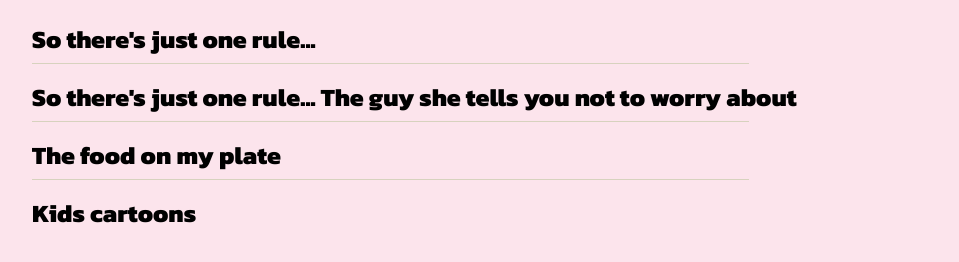
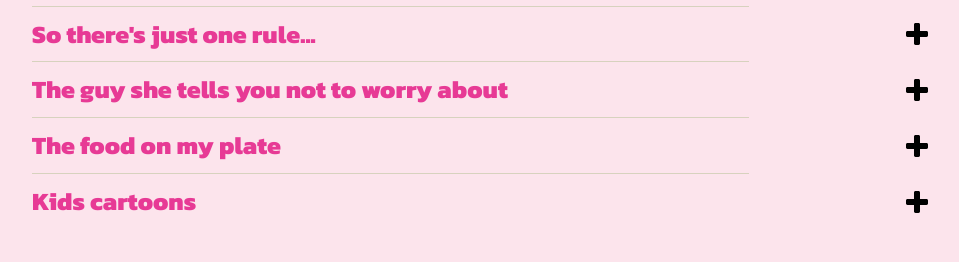
Before and after one commit to Polka-a/cssBayan, a plain HTML site: page cssBayan/index.html in a window 1280 px wide. Shown: the part 150-412 px from the top of the page, without its empty margins (160-1119 px from the left). Drawn offline with Linux system fonts and the light colour scheme.

Commit message:
feat: add pluses icons (Sun Mar 12 14:19:20 2023)

```diff
--- a/cssBayan/css/main.css
+++ b/cssBayan/css/main.css
@@ -20,20 +20,25 @@ h1 {
     font-size: 3vw;
     font-weight: 800;
     margin-top: 10%;
-    margin-bottom: 1%;
+    /* margin-bottom: 2%; */
 }
 
 .line {
-
+    margin-top: 1%;
+    margin-bottom: 1%;
     width: 80%;
     height: 1px;
     background: #D7D2BE;
 }
 
-a {
-    color: #000;
+.item {
+    color: #E73A95;
     font-size: 65%;
     font-weight: 800;
+    display: flex;
+    justify-content: space-between;
+    align-items: center;
+
 }
 
 .meme {
@@ -44,12 +49,20 @@ a {
 
 }
 
-img {
-    margin-bottom: 10%;
-}
-
-a:hover~.meme {
-
+.item:hover~.meme {
     width: 30%;
     height: 30%;
 }
+
+
+.container:hover .item {
+    color: #000;
+    transition-duration: 0.3s;
+}
+
+
+
+.plus {
+    height: 2.5%;
+    width: 2.5%;
+}
--- a/cssBayan/index.html
+++ b/cssBayan/index.html
@@ -13,31 +13,41 @@
         <main>
             <div class="container">
                 <h1>CSS Bayan</h1>
-                <!-- <div class="name"> -->
-                <a href="#">So there's just one rule...
-                </a>
-                <div class="meme"><img src="assets/img/eve.jpg" alt=""></div>
-                <!-- </div> -->
                 <div class="line"></div>
                 <div class="name">
-                    <a href="#">So there's just one rule...
-                        <a href="#">The guy she tells you not to
+                    <div class="item">So there's just one rule...
+                        <img src="assets/svg/plus.svg" alt="plus"
+                            class="plus">
+                    </div>
+                    <div class="meme"><img src="assets/img/eve.jpg" alt=""></div>
+                </div>
+                <div class="line"></div>
+                <div class="name">
+                    <div class="item">The guy she tells you not to
                         worry
                         about
-                        </a>
+                        <img src="assets/svg/plus.svg" alt="plus"
+                            class="plus">
+                    </div>
                     <div class="meme"><img src="assets/img/dont-worry.jpg"
                             alt=""></div>
                 </div>
                 <div class="line"></div>
                 <div class="name">
-                        <a href="#">The food on my
+                    <div class="item">The food on my
                         plate
-                        </a>
+                        <img src="assets/svg/plus.svg" alt="plus"
+                            class="plus">
+                    </div>
                     <div class="meme"><img src="assets/img/dog-food.jpg"
-                                alt=""></div></div>
+                            alt=""></div>
+                </div>
                 <div class="line"></div>
-                    <div class="name"><a href="#">Kids cartoons
-                        </a>
+                <div class="name">
+                    <div class="item">Kids cartoons
+                        <img src="assets/svg/plus.svg" alt="plus"
+                            class="plus">
+                    </div>
                     <div class="meme"><img
                             src="assets/img/Kids-cartoons.jpg"
                             alt=""></div>
```
Also changed, not shown: cssBayan/assets/svg/plus.svg (added). Lines whose indentation alone changed are shown as unchanged.
